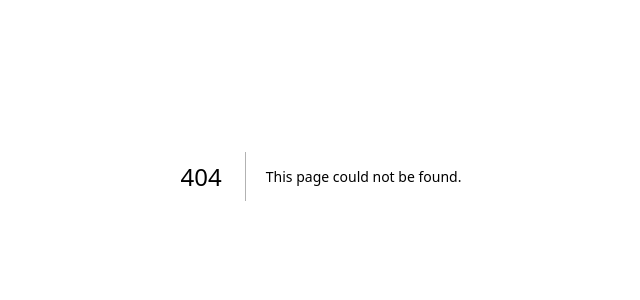
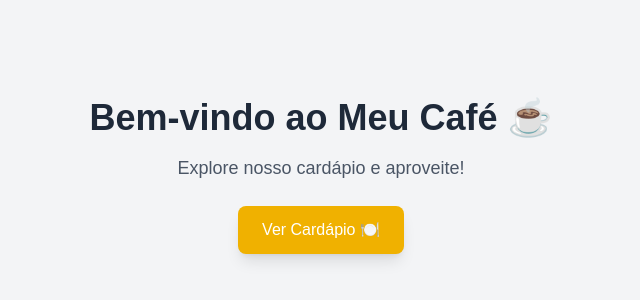
Before and after one commit to caioy0/resto-site, a Next.js app: page /menu in a window 1280 px wide. Before the commit this address had no page. Shown: the part 224-524 px from the top of the page, without its empty margins (319-959 px from the left). Built offline with nearby package versions, Linux system fonts and the light colour scheme.

Commit message:
feat: about menu files

```diff
--- /dev/null
+++ b/src/app/menu/page.tsx
@@ -0,0 +1,17 @@
+// src/app/page.tsx
+import Link from "next/link";
+
+export default function Home() {
+  return (
+    <main className="flex flex-col items-center justify-center min-h-screen bg-gray-100 p-6">
+      <h1 className="text-4xl font-bold text-gray-800">Bem-vindo ao Meu Café ☕</h1>
+      <p className="text-lg text-gray-600 mt-4">Explore nosso cardápio e aproveite!</p>
+
+      <Link href="/menu">
+        <button className="mt-6 px-6 py-3 bg-yellow-500 text-white rounded-lg shadow-lg hover:bg-yellow-600 transition">
+          Ver Cardápio 🍽️
+        </button>
+      </Link>
+    </main>
+  );
+}
```
Also changed, not shown: src/app/about/page.tsx (added), 1 other file (tests, documents, lock files or other folders).
